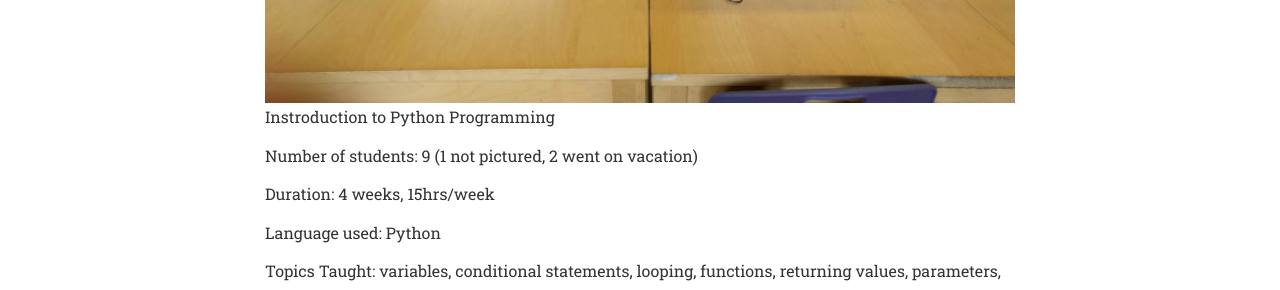
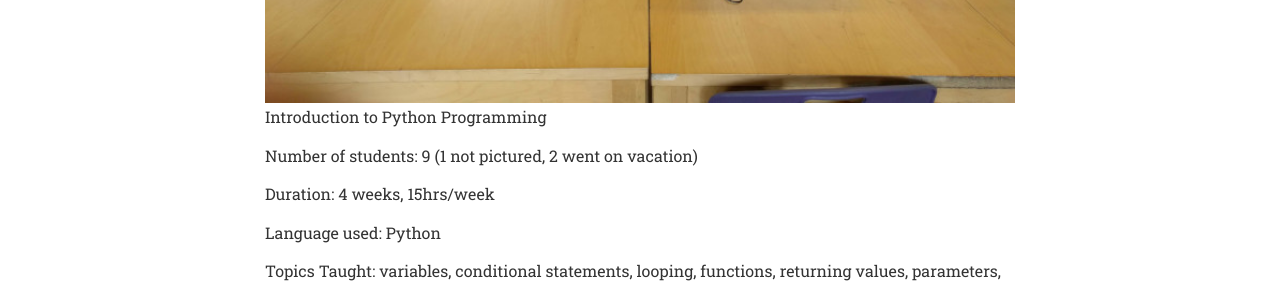
Before and after one commit to benjaminnow/njcssa, a Jekyll site: the page built from graduations.html, in a window 1280 px wide and 900 px high, scrolled down 541 px. Shown: the part 154-444 px from the top of the window. Built offline with Jekyll 4.4.1, drawn with Linux system fonts in a browser that asks for light colours; nearby versions of some CDN libraries; some web fonts are replaced; some of the changed text lies outside the part shown.

Commit message:
typo fix

```diff
--- a/_includes/faq.html
+++ b/_includes/faq.html
@@ -104,7 +104,7 @@
             <br>
             <h3>When is the spring 2020 program going to start?</h3>
             <p>
-                Late January or early February 2020.
+                February 3 2020.
             </p>
             <!--
             <br>
--- a/graduations.html
+++ b/graduations.html
@@ -12,7 +12,7 @@ permalink: /graduations
             <hr>
             <h3>Summer 2018</h3>
             <img src="/img/portfolio/graduation_summer2018.jpg" style="width: 100%; height: auto">
-            <p>Instroduction to Python Programming</p>
+            <p>Introduction to Python Programming</p>
             <p>Number of students: 9 (1 not pictured, 2 went on vacation)</p>
             <p>Duration: 4 weeks, 15hrs/week</p>
             <p>Language used: Python</p>
@@ -32,7 +32,7 @@ permalink: /graduations
             <br>
             <h3>Summer 2019</h3>
             <img src="/img/portfolio/graduation_summer2019.jpg" style="width: 100%; height: auto">
-            <p>Instroduction to Python Programming</p>
+            <p>Introduction to Python Programming</p>
             <p>Number of students: 9 (1 not pictured, 2 went on vacation)</p>
             <p>Duration: 4 weeks, 15hrs/week</p>
             <p>Language used: Python</p>
```
